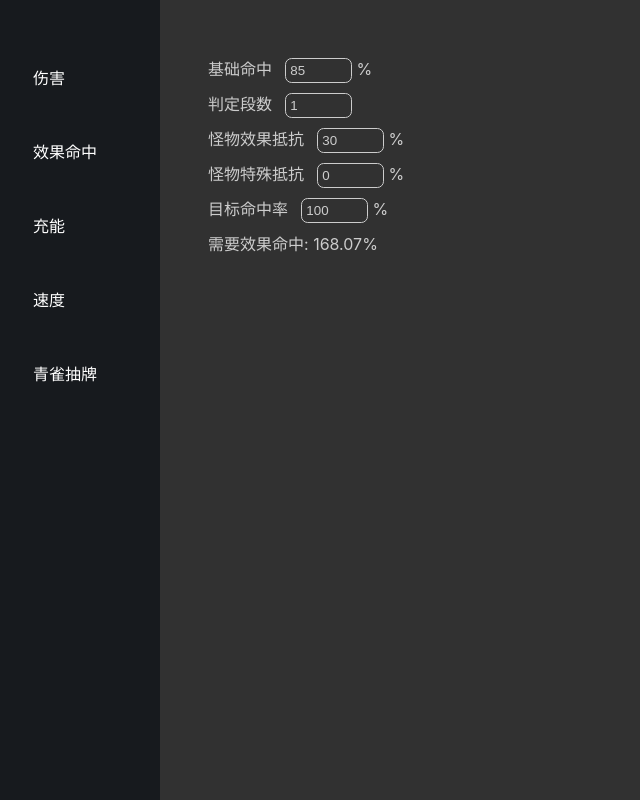
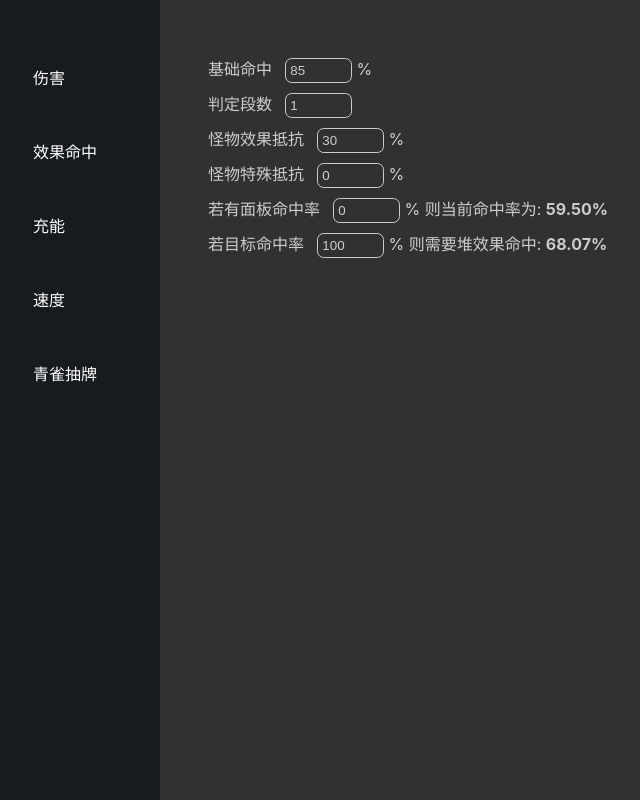
Before and after one commit to lvlingxiao1/sr-calculator, a Next.js app: page /sr-calculator/xiao-guo-ming-zhong in a window 1280 px wide. Shown: the whole page, without its empty margins (0-640 px from the left). Built offline with nearby package versions, Linux system fonts and the light colour scheme.

Commit message:
修正效果命中多段判定算法

```diff
--- a/pages/xiao-guo-ming-zhong.js
+++ b/pages/xiao-guo-ming-zhong.js
@@ -1,6 +1,4 @@
-import Head from 'next/head';
-import Link from 'next/link';
-import React, { useState, useEffect } from 'react';
+import React, { useState } from 'react';
 
 export default function 效果命中页面() {
 	const [基础命中, 设置基础命中] = useState(85);
@@ -8,72 +6,49 @@ export default function 效果命中页面() {
 	const [怪物效果抵抗, 设置怪物效果抵抗] = useState(30);
 	const [怪物特殊抵抗, 设置怪物特殊抵抗] = useState(0);
 	const [目标命中率, 设置目标命中率] = useState(100);
+	const [已有效果命中, 设置已有效果命中] = useState(0);
 
 	const 需要效果命中 =
-		(Math.pow(目标命中率 / 100, 1 / 命中段数) /
+		((1 - Math.pow(1 - 目标命中率 / 100, 1 / 命中段数)) /
 			(1 - 怪物效果抵抗 / 100) /
 			(1 - 怪物特殊抵抗 / 100) /
-			(基础命中 / 100)) *
+			(基础命中 / 100) -
+			1) *
+		100;
+
+	const 当前命中率 =
+		(1 -
+			(1 - (基础命中 / 100) * (1 + 已有效果命中 / 100) * (1 - 怪物效果抵抗 / 100) * (1 - 怪物特殊抵抗 / 100)) **
+				命中段数) *
 		100;
 
 	return (
 		<>
 			<div>
-				<div>
-					基础命中
-					<input
-						type="number"
-						onChange={(e) => 设置基础命中(+e.target.value)}
-						value={基础命中}
-					></input>{' '}
-					%{' '}
-				</div>
+				基础命中
+				<input type="number" onChange={(e) => 设置基础命中(+e.target.value)} value={基础命中}></input> %
 			</div>
 			<div>
-				<div>
-					判定段数
-					<input
-						type="number"
-						onChange={(e) => 设置命中段数(+e.target.value)}
-						value={命中段数}
-					></input>
-				</div>
+				判定段数
+				<input type="number" onChange={(e) => 设置命中段数(+e.target.value)} value={命中段数}></input>
 			</div>
 			<div>
-				<div>
-					怪物效果抵抗
-					<input
-						type="number"
-						onChange={(e) => 设置怪物效果抵抗(+e.target.value)}
-						value={怪物效果抵抗}
-					></input>{' '}
-					%
-				</div>
+				怪物效果抵抗
+				<input type="number" onChange={(e) => 设置怪物效果抵抗(+e.target.value)} value={怪物效果抵抗}></input> %
 			</div>
 			<div>
-				<div>
-					怪物特殊抵抗
-					<input
-						type="number"
-						onChange={(e) => 设置怪物特殊抵抗(+e.target.value)}
-						value={怪物特殊抵抗}
-					></input>{' '}
-					%
-				</div>
+				怪物特殊抵抗
+				<input type="number" onChange={(e) => 设置怪物特殊抵抗(+e.target.value)} value={怪物特殊抵抗}></input> %
 			</div>
 			<div>
-				<div>
-					目标命中率
-					<input
-						type="number"
-						onChange={(e) => 设置目标命中率(+e.target.value)}
-						value={目标命中率}
-					></input>{' '}
-					%
-				</div>
+				若有面板命中率
+				<input type="number" onChange={(e) => 设置已有效果命中(+e.target.value)} value={已有效果命中}></input> %
+				则当前命中率为: <strong>{当前命中率.toFixed(2)}%</strong>
 			</div>
 			<div>
-				<div>需要效果命中: {需要效果命中.toFixed(2)}%</div>
+				若目标命中率
+				<input type="number" onChange={(e) => 设置目标命中率(+e.target.value)} value={目标命中率}></input> %
+				则需要堆效果命中: <strong>{需要效果命中.toFixed(2)}%</strong>
 			</div>
 		</>
 	);
```
